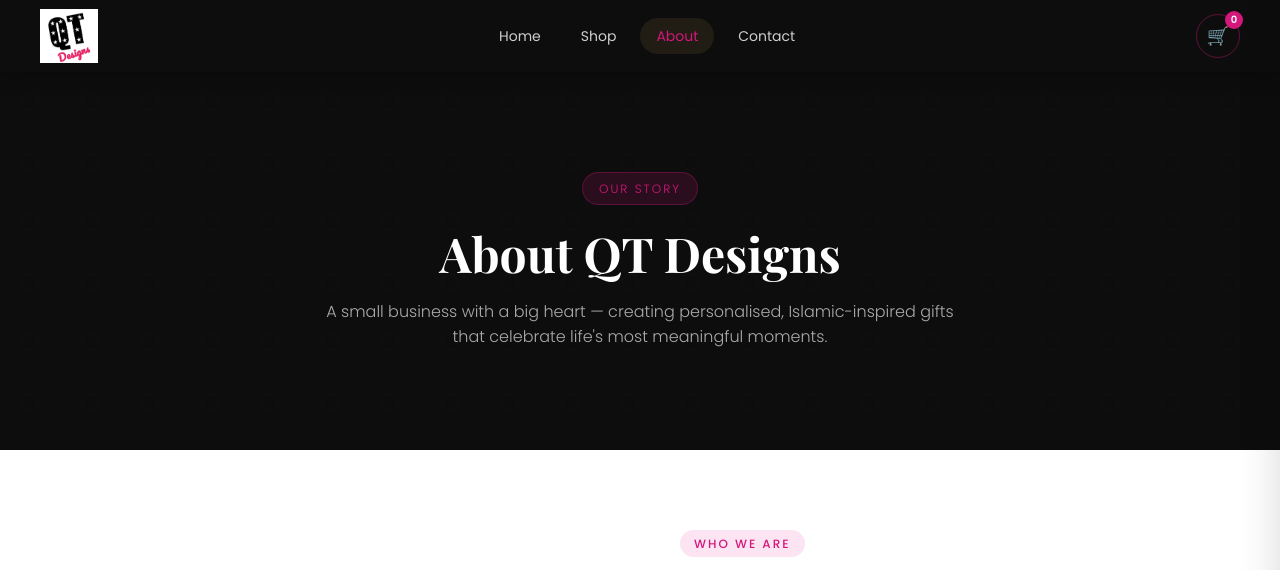
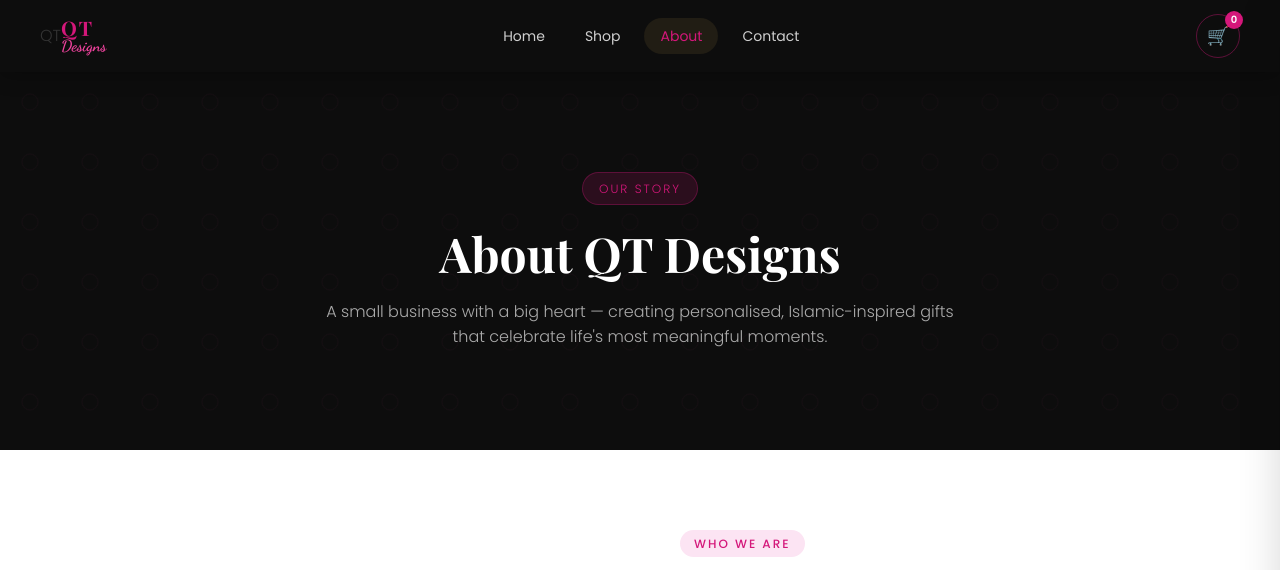
Before and after one commit to AliceAqeelah/Online-shop, a website built with Vite: page about.html in a window 1280 px wide. Shown: the top 570 px of the page. Built offline with nearby package versions, Linux system fonts and the light colour scheme; a web font is replaced by a local one.

Commit message:
Updated about.html

```diff
--- a/about.html
+++ b/about.html
@@ -11,7 +11,11 @@
 <!-- NAVBAR -->
 <nav class="site-nav">
   <a href="index.html" class="nav-brand">
-    <img src="/20.06.2026_22.28.27_REC.png" alt="QT Designs" class="brand-img">
+    <div class="brand-logo">QT</div>
+    <div class="brand-text">
+      <span class="qt">QT</span>
+      <span class="designs">Designs</span>
+    </div>
   </a>
 
   <ul class="nav-links">
@@ -124,7 +128,7 @@
       </div>
       <p>Custom Islamic-themed gifting by Aneesa Narker. Creating personalised, meaningful gifts for every milestone.</p>
       <div class="footer-contact">
-        <a href="tel:+27733703553">📞 &nbsp;+27 73 370 3553</a>
+        <a href="tel:+27733703553">📞 &nbsp;+27726955808</a>
         <a href="https://www.instagram.com/qt_designs_byaneesanarker" target="_blank">📸 &nbsp;@qt_designs_byaneesanarker</a>
       </div>
     </div>
```
